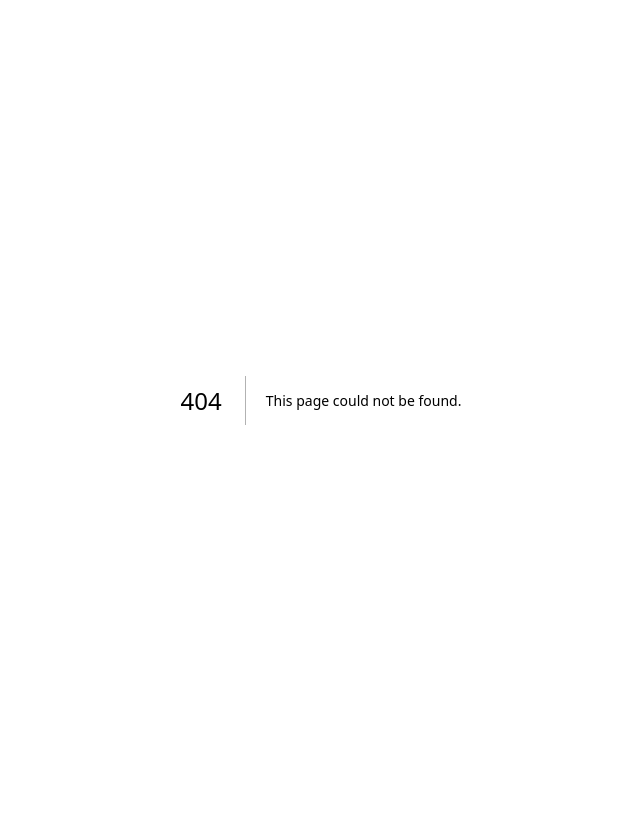
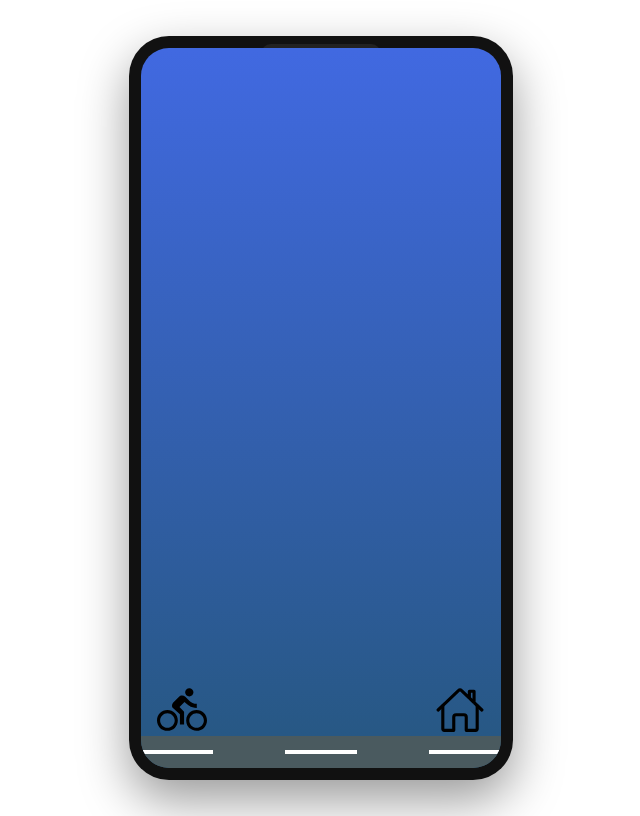
Before and after one commit to ochimasato0186/P.P_front, a Next.js app: page /makeacount in a window 1280 px wide. Before the commit this address had no page. Shown: the whole page, without its empty margins (319-959 px from the left). Built offline with nearby package versions, Linux system fonts and the light colour scheme.

Commit message:
ログイン、新規登録ファイル作成

```diff
--- /dev/null
+++ b/app/makeacount/layout.tsx
@@ -0,0 +1,7 @@
+
+import PhoneFrame from "@/components/PhoneFrame";
+
+const visible = true; // trueで表示、falseで非表示
+export default function Layout({ children }: { children: React.ReactNode }) {
+  return <PhoneFrame visible={visible}>{children}</PhoneFrame>;
+}
--- /dev/null
+++ b/app/makeacount/page.tsx
@@ -0,0 +1,52 @@
+"use client";
+import { useRouter } from "next/navigation";
+import TimeButton from "../../components/TimeButton";
+import TimeBox from "../../components/TimeBox";
+import Road from "../../components/Road";
+import { useContext } from "react";
+import { FrameContext } from "../../components/PhoneFrame";
+import { IoHomeOutline } from "react-icons/io5";
+import { MdOutlineDirectionsBike } from "react-icons/md";
+
+export default function QuizPage() {
+  const hour = new Date().getHours();
+  const frameOn = useContext(FrameContext);
+  const router = useRouter();
+  const iconBottom = frameOn ? 30 : 66;
+  return (
+    <>
+      <div style={{ position: "relative", width: "100%", height: "100%" }}>
+        <main
+          style={{
+            width: "100%",
+            height: "100%",
+            display: "flex",
+            flexDirection: "column",
+            alignItems: "center",
+            justifyContent: "center",
+            padding: 0,
+          }}
+        >
+          <button
+            type="button"
+            onClick={() => router.push("")}
+            aria-label="ホーム画面へ移動"
+            style={{ position: "absolute", right: 16, bottom: iconBottom, background: "transparent", border: "none", padding: 0, cursor: "pointer", zIndex: 101 }}
+          >
+            <IoHomeOutline size={50} />
+          </button>
+          <button
+            type="button"
+            onClick={() => router.push("")}
+            aria-label="マイページへ移動"
+            style={{ position: "absolute", left: 16, bottom: iconBottom, background: "transparent", border: "none", padding: 0, cursor: "pointer", zIndex: 101 }}
+          >
+            <MdOutlineDirectionsBike size={50} />
+          </button>
+        </main>
+        {frameOn && <Road insideFrame={true} />}
+      </div>
+      {!frameOn && <Road insideFrame={false} />}
+    </>
+  );
+}
```
Also changed, not shown: app/login/layout.tsx (added, +7 -0 lines), app/login/page.tsx (added, +52 -0 lines).
